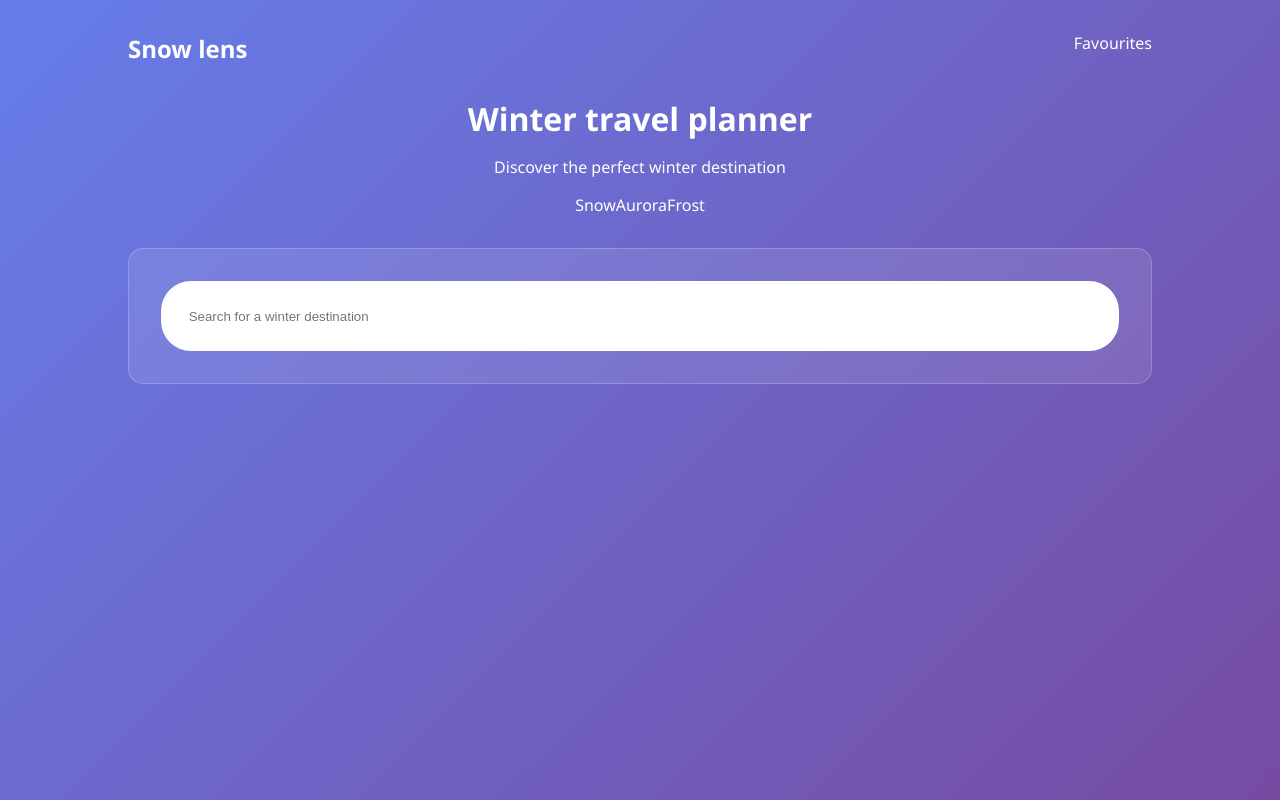
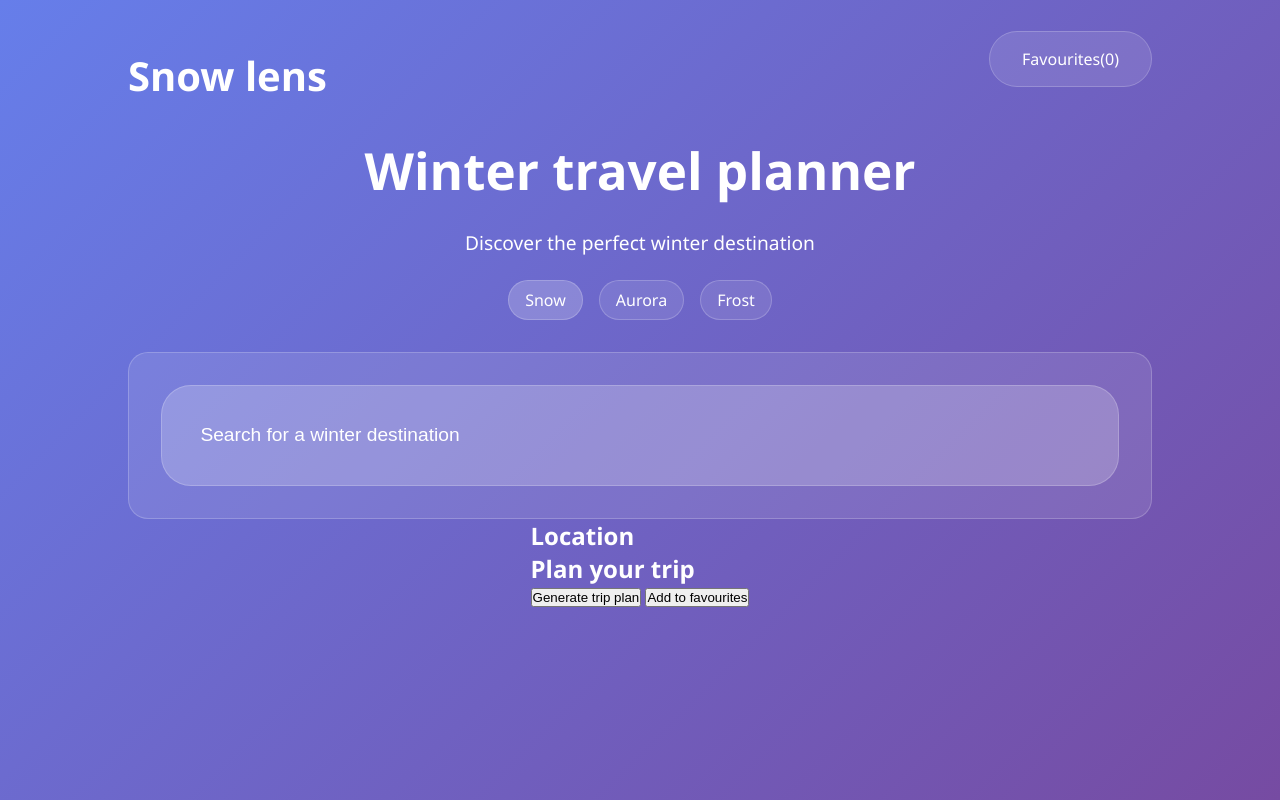
Before and after one commit to DanonymousCoder/Snow-Lens, a plain HTML site: page index.html in a window 1280 px wide. Drawn offline with Linux system fonts and the light colour scheme.

Commit message:
Enhance styling and layout for improved UI; add interactive theme selection

```diff
--- a/assets/styles/styles.css
+++ b/assets/styles/styles.css
@@ -49,13 +49,24 @@ a {
 
 header {
     width: 80%;
-    margin-top: 2em;
+    margin-top: 3em;
 }
 
 nav {
     display: flex;
     justify-content: space-between;
     width: 100%;
+}
+
+.logo h1 {
+    font-size: 2.5rem;
+}
+
+.nav-links a {
+    background: var(--glass-bg);
+    border: 1px solid var(--glass-border);
+    padding: 1em 2em;
+    border-radius: 30px;
 }
 
 .hero {
@@ -70,8 +81,16 @@ nav {
     flex-direction: column;
     justify-content: center;
     align-items: center;
-    gap: 1em;
+    gap: 1.5em;
     margin: 2em 0;
+}
+
+.hero h1 {
+    font-size: 3.2rem;
+}
+
+.hero p {
+    font-size: 1.2rem;
 }
 
 .hero .types {
@@ -79,6 +98,29 @@ nav {
     width: 100%;
     justify-content: center;
     align-items: center;
+    gap: 1em;
+}
+
+.types a {
+    background: var(--glass-bg);
+    padding: .5em 1em;
+    border-radius: 30px;
+    text-align: center;
+    border: 1px solid var(--glass-border);
+}
+
+.types a:hover {
+    animation: move normal 2s ease-in-out;
+}
+
+@keyframes move {
+    100% {
+        transform: translateY(-10px);
+    }
+}
+
+.types .type-active {
+    background: rgba(255, 255, 255, 0.2);
 }
 
 .input-tag {
@@ -89,7 +131,7 @@ nav {
     justify-content: center;
     align-items: center;
     padding: 2em;
-    border-radius: 15px;
+    border-radius: 20px;
 }
 
 input {
@@ -98,4 +140,20 @@ input {
     width: 100%;
     border-radius: 30px;
     border: 1px solid var(--glass-border);
+    background: rgba(255, 255, 255, 0.2);
+    font-size: 1.2rem;
 }
+
+input::placeholder {
+    color: var(--text-primary);
+    letter-spacing: 1.5;
+}
+
+input:focus {
+    border: 1px solid var(--glass-border);
+    outline: none;
+}
+
+.snowflake {
+    position: fixed;
+}
--- a/index.html
+++ b/index.html
@@ -21,7 +21,7 @@
                 </div>
 
                 <ul class="nav-links">
-                    <li><a href="#">Favourites</a></li>
+                    <li><a href="#">Favourites(0)</a></li>
                 </ul>
             </nav>
 
@@ -31,7 +31,7 @@
                     <p class="sub">Discover the perfect winter destination</p>
 
                     <div class="types">
-                        <a href="#" class="snow">Snow</a>
+                        <a href="#" class="snow type-active">Snow</a>
                         <a href="#" class="aurora">Aurora</a>
                         <a href="#" class="frost">Frost</a>
                     </div>
@@ -45,12 +45,41 @@
         </header>
 
         <main>
+            <div class="main-grid">
+                <div>
+                    <div></div>
+                </div>
 
+                <div>
+                    <h2>Location</h2>
+                    <div id="map"></div>
+                </div>
+            </div>
+
+            <div>
+
+            </div>
+
+            <div>
+                <h2>Plan your trip</h2>
+                <div>
+                    <button>Generate trip plan</button>
+                    <button>
+                        <span>
+                            Add to favourites
+                        </span>
+                    </button>
+                </div>
+            </div>
         </main>
+    </div>
 
-        <footer>
 
-        </footer>
-    </div>
+
+    <!--
+        Link to JS
+    -->
+
+    <script src="script.js"></script>
 </body>
 </html>
--- /dev/null
+++ b/script.js
@@ -0,0 +1,58 @@
+const themes = document.querySelectorAll(".types a");
+
+themes.forEach(theme => {
+    theme.addEventListener("click", () => {
+        themes.forEach(th => {th.classList.remove("type-active")});
+
+        theme.classList.add("type-active");
+    })
+} )
+
+
+const app = {
+
+    API_KEYS : {
+        openweather: '',
+        unsplash: '',
+        geodb: ''
+    },
+
+    state: {
+        currentCity: null,
+        weatherData: null,
+        isCelcius: true,
+        favorites: [],
+        map: null,
+        searchTimeout: null
+    },
+
+    init() {
+        console.log("App up and running...");
+        this.createSnowFlakes();
+        // this.setupEventListeners();
+        // this.loadFavourites();
+    },
+
+    createSnowFlakes() {
+        const snowFlakesCount = 20;
+
+        for (let i=0; i < snowFlakesCount; i++) {
+            const snowflake = document.createElement('div');
+
+            snowflake.className = 'snowflake';
+            snowflake.innerHTML = '';
+
+            snowflake.style.left = `${Math.random() * 100}%`;
+            snowflake.style.animationDuration = `${Math.random() * 3 + 2}s`;
+            snowflake.style.animationDelay = `${Math.random() + 2}s`;
+
+            snowflake.style.opacity = `${Math.random() * 0.6 + 0.4}`
+
+            document.body.appendChild(snowflake);
+        }
+
+    }
+
+};
+
+document.addEventListener('DOMContentLoaded', () => app.init());
```
Also changed, not shown: 1 other file.
